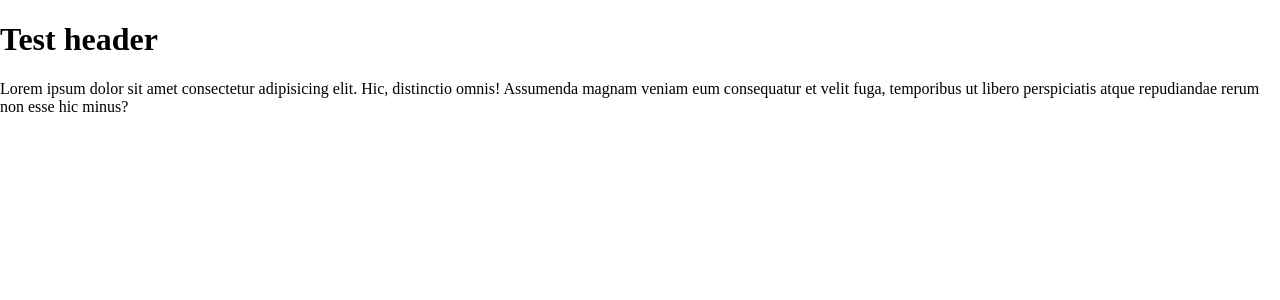
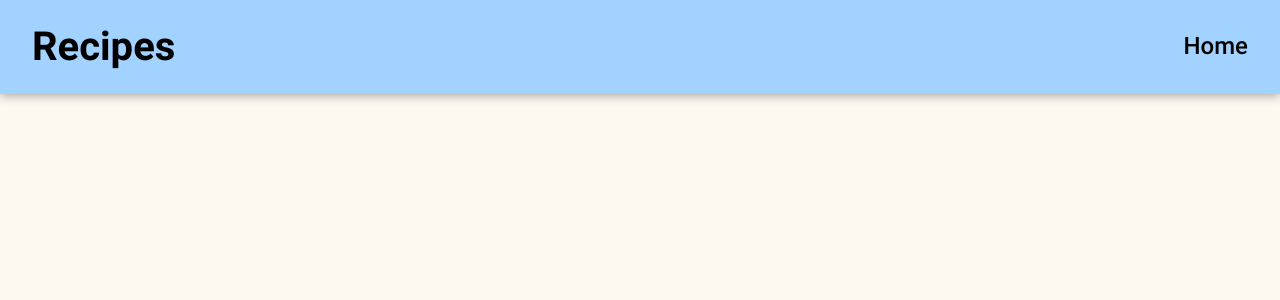
Before and after one commit to Qusz/vue-recipe-app, a Vue app: page / in a window 1280 px wide. Shown: the top 300 px of the page. Built offline with nearby package versions, Linux system fonts and the light colour scheme.

Commit message:
adds navbar

```diff
--- a/src/App.vue
+++ b/src/App.vue
@@ -1,17 +1,19 @@
 <template>
 
-  <h1>Test header</h1>
-  <p>Lorem ipsum dolor sit amet consectetur adipisicing elit. Hic, distinctio omnis! Assumenda magnam veniam eum consequatur et velit fuga, temporibus ut libero perspiciatis atque repudiandae rerum non esse hic minus?</p>
+  <TheHeader></TheHeader>
 
 </template>
 
 
 <script>
 
+import TheHeader from '@/components/TheHeader.vue'
+
+export default {
+    data() {
+        return {};
+    },
+    components: { TheHeader }
+}
+
 </script>
-
-<style>
-
-
-
-</style>
--- /dev/null
+++ b/src/assets/styles/sass/_global.scss
@@ -0,0 +1,10 @@
+@use './base/' as *;
+
+body {
+  background-color: $clr-primary;
+}
+
+a {
+  color: inherit;
+  text-decoration: none;
+}
--- a/src/assets/styles/sass/base/_vars.scss
+++ b/src/assets/styles/sass/base/_vars.scss
@@ -2,7 +2,7 @@
 
 $fs-xxl: 5rem;
 $fs-xl: 4rem;
-$fs-l: 3rem;
+$fs-l: 2.5rem;
 $fs-m: 1.5rem;
 $fs-s: 1rem;
 $fs-xs: .7rem;
--- a/src/assets/styles/sass/components/TheHeader.scss
+++ b/src/assets/styles/sass/components/TheHeader.scss
@@ -0,0 +1,44 @@
+@use '../base/' as *;
+
+.header {
+  background-color: $clr-secondary;
+  box-shadow: 0px 1px 10px #999;
+}
+
+.navbar {
+
+  display: flex;
+  justify-content: space-between;
+  align-items: center;
+
+  padding-block: $spacer-s;
+
+    &__logo {
+      font-family: 'Roboto-Bold';
+      font-size: $fs-l;
+    }
+
+    &__items {
+      font-family: 'Roboto-Medium';
+      font-size: $fs-m;
+
+      display: flex;
+      gap: $spacer-xs;
+    }
+
+    &__item {
+      transition: all .2s ease;
+
+        &:hover {
+          color: $clr-accent;
+        }
+    }
+
+
+    ul {
+      margin: 0;
+      padding: 0;
+      list-style: none;
+    }
+
+}
--- a/src/assets/styles/sass/styles.scss
+++ b/src/assets/styles/sass/styles.scss
@@ -1 +1,2 @@
+@use './global' as *;
 @import url(/node_modules/normalize.css/normalize.css);
--- a/src/components/TheHeader.vue
+++ b/src/components/TheHeader.vue
@@ -0,0 +1,29 @@
+
+<template>
+  <header class="header">
+    <div class="container">
+      <nav class="navbar">
+        <div class="navbar__logo">
+          <a href="#">Recipes</a>
+        </div>
+        <ul class="navbar__items">
+          <li class="navbar__item"><a href="#">Home</a></li>
+        </ul>
+      </nav>
+    </div>
+  </header>
+</template>
+
+<script>
+
+export default {
+
+}
+
+</script>
+
+<style scoped lang="scss">
+
+@import '@/assets/styles/sass/components/TheHeader.scss';
+
+</style>
```
